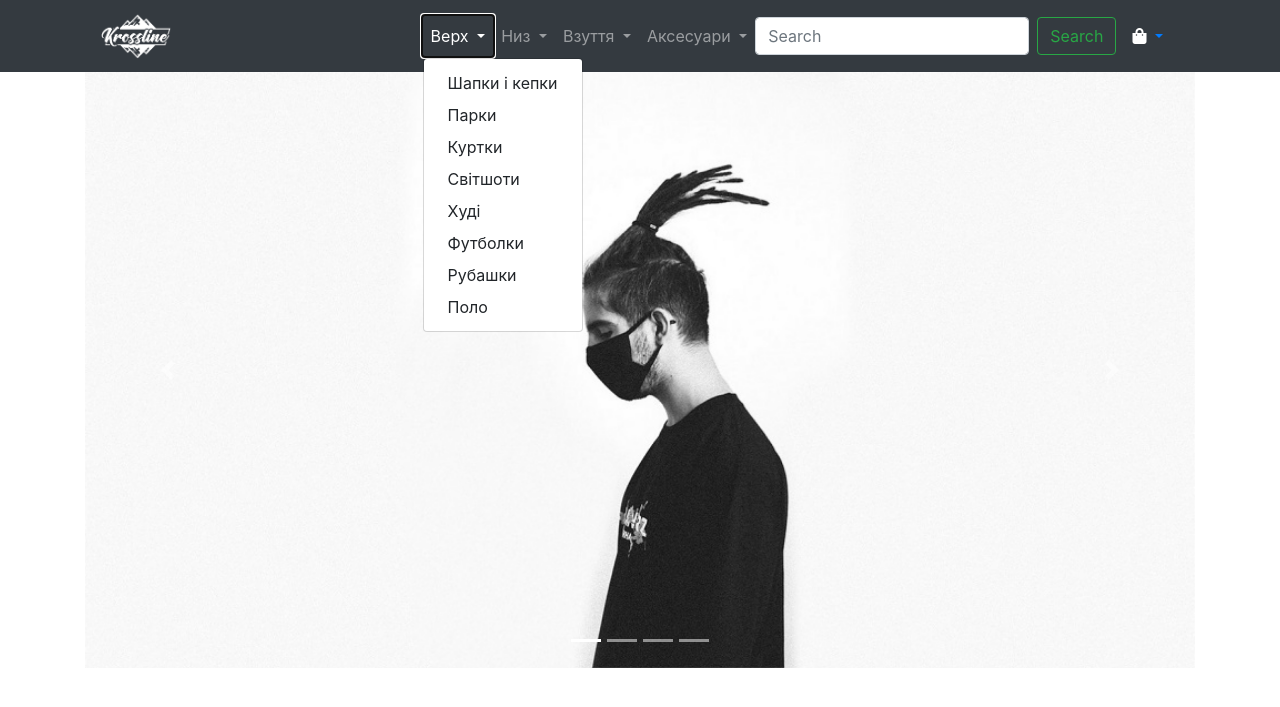
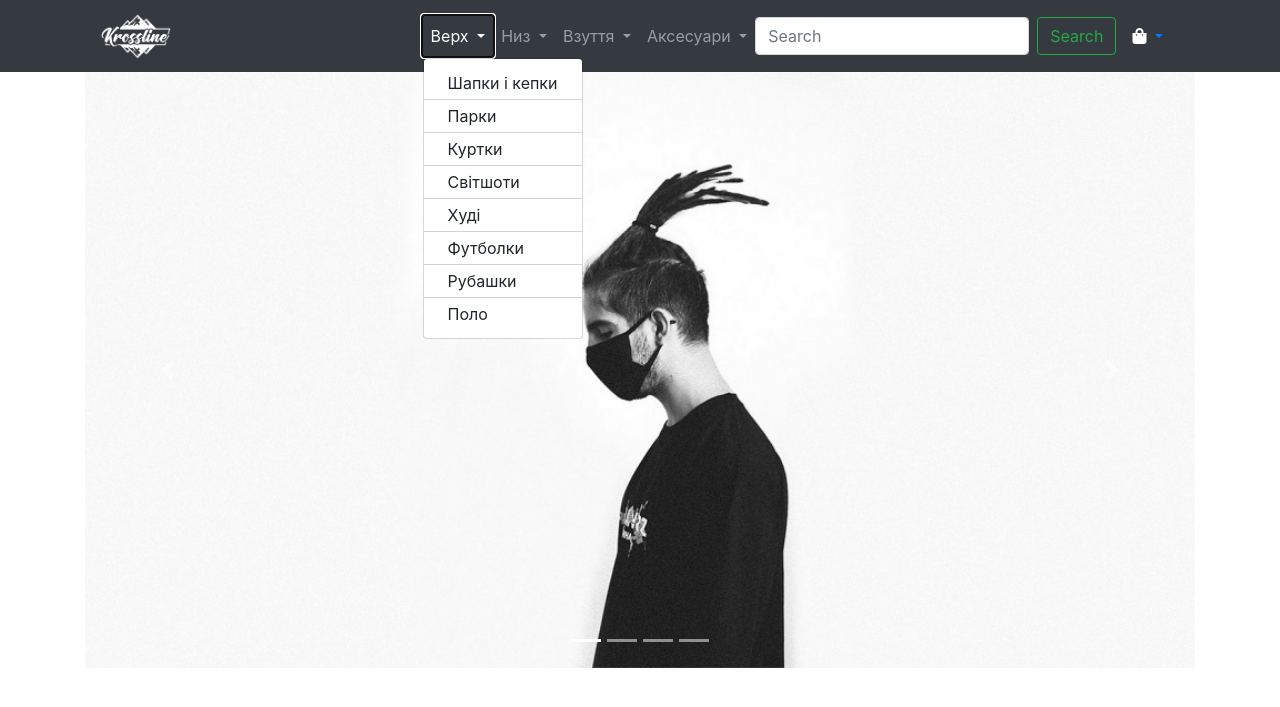
Before and after one commit to 801Khomenko/for_server, a PHP site: page /index.html in a window 1280 px wide, after a click on "Верх". Shown: the top 707 px of the page. Run offline with PHP 8.4, Linux system fonts and the light colour scheme.

Commit message:
caruselliverh

```diff
--- a/styles.css
+++ b/styles.css
@@ -35,3 +35,11 @@ header{
 .flex-end{
     justify-content: flex-end;
 }
+
+.dropdown-item{
+    border-bottom: 1px solid lightgrey;
+}
+
+.dropdown-item:last-child{
+    border-bottom: none
+}
```
